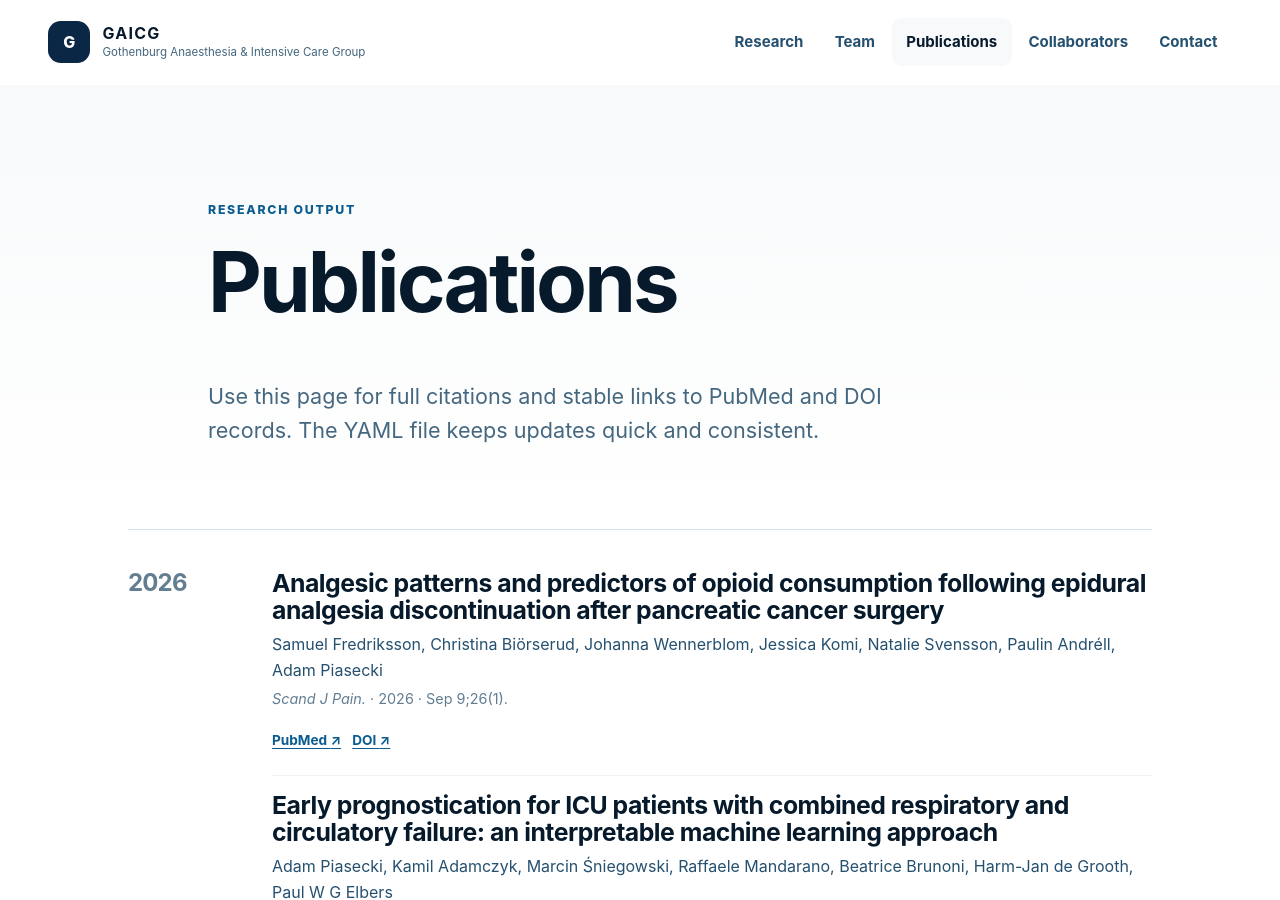
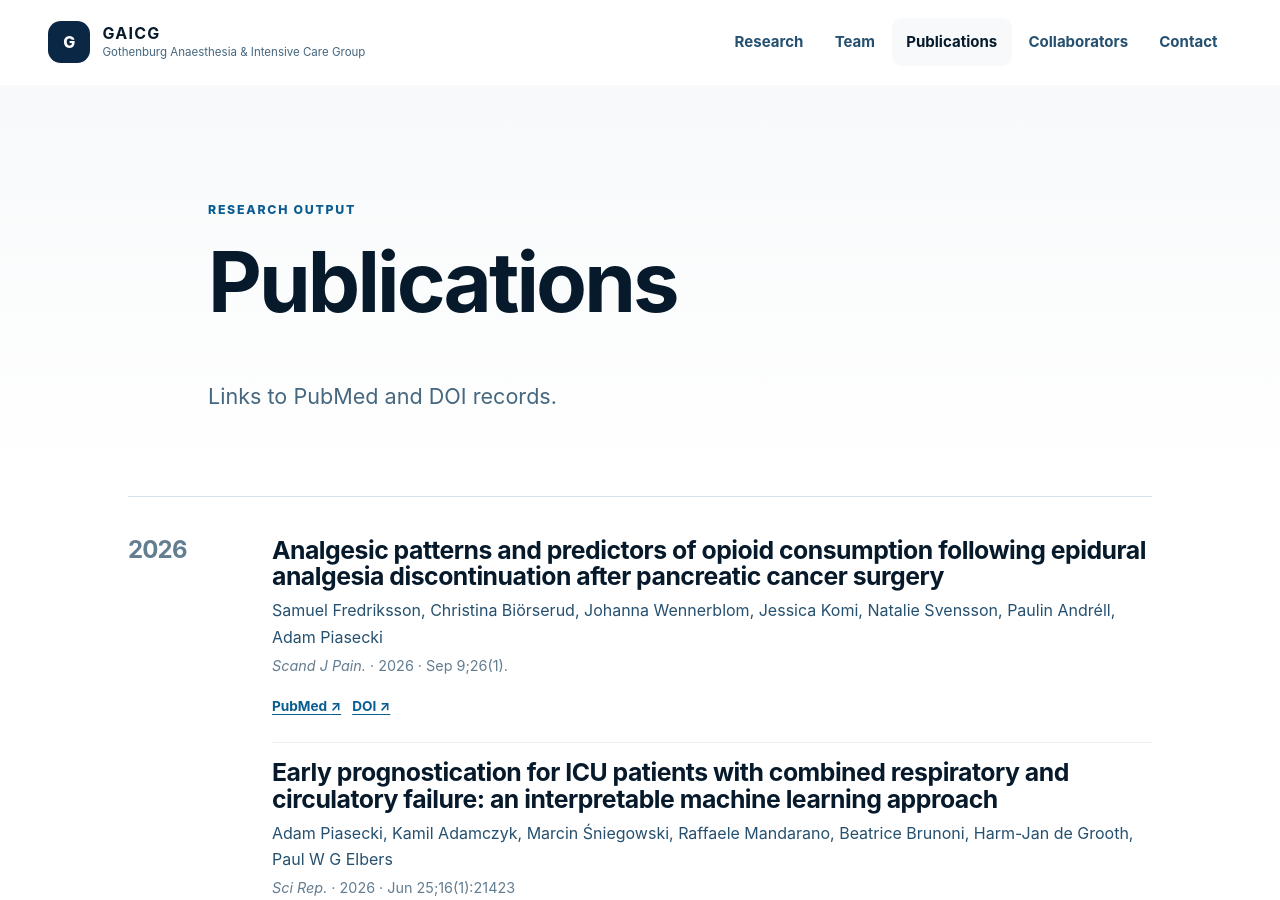
Before and after one commit to gaicg/gaicg, a Jekyll site: the page built from publications.html, in a window 1280 px wide and 900 px high. Built offline with Jekyll 4.4.1, drawn with Linux system fonts in a browser that asks for light colours.

Commit message:
Update publications.html

```diff
--- a/publications.html
+++ b/publications.html
@@ -8,7 +8,7 @@ permalink: /publications/
   <div class="container narrow reveal">
     <p class="eyebrow">Research output</p>
     <h1>Publications</h1>
-    <p class="page-intro">Use this page for full citations and stable links to PubMed and DOI records. The YAML file keeps updates quick and consistent.</p>
+    <p class="page-intro">Links to PubMed and DOI records.</p>
   </div>
 </section>
 <section class="section section-topless">
```
